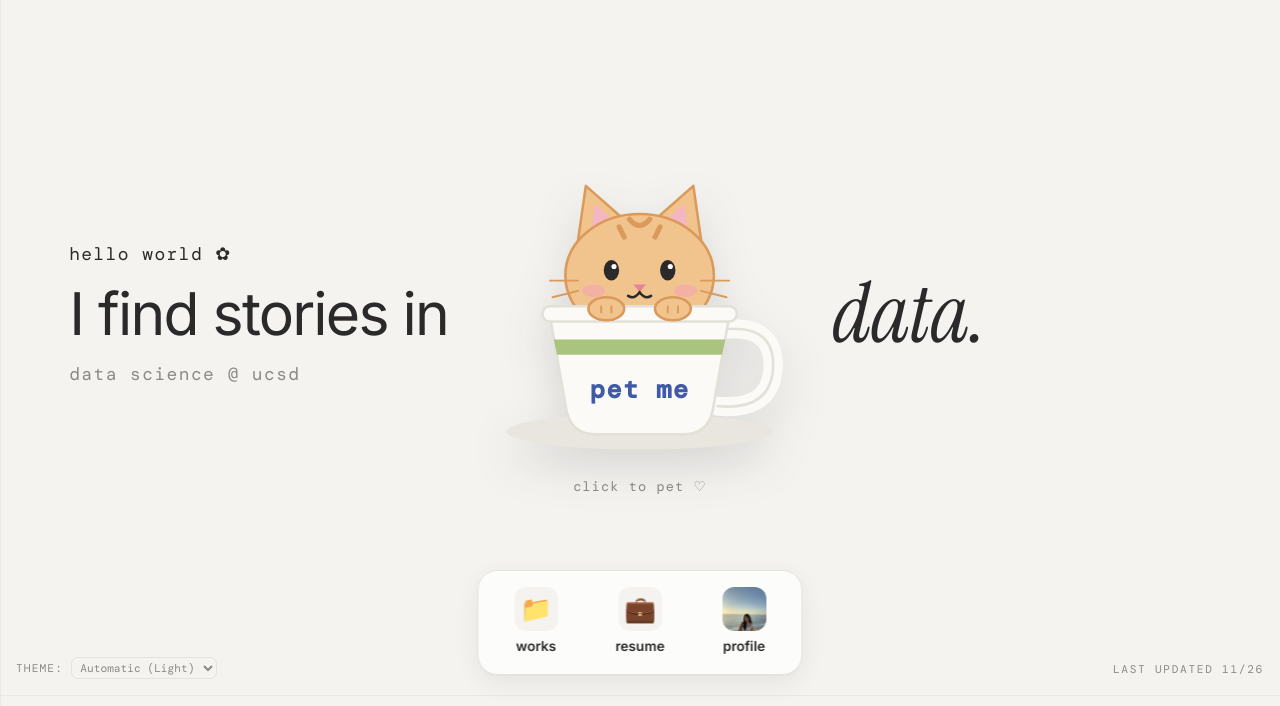
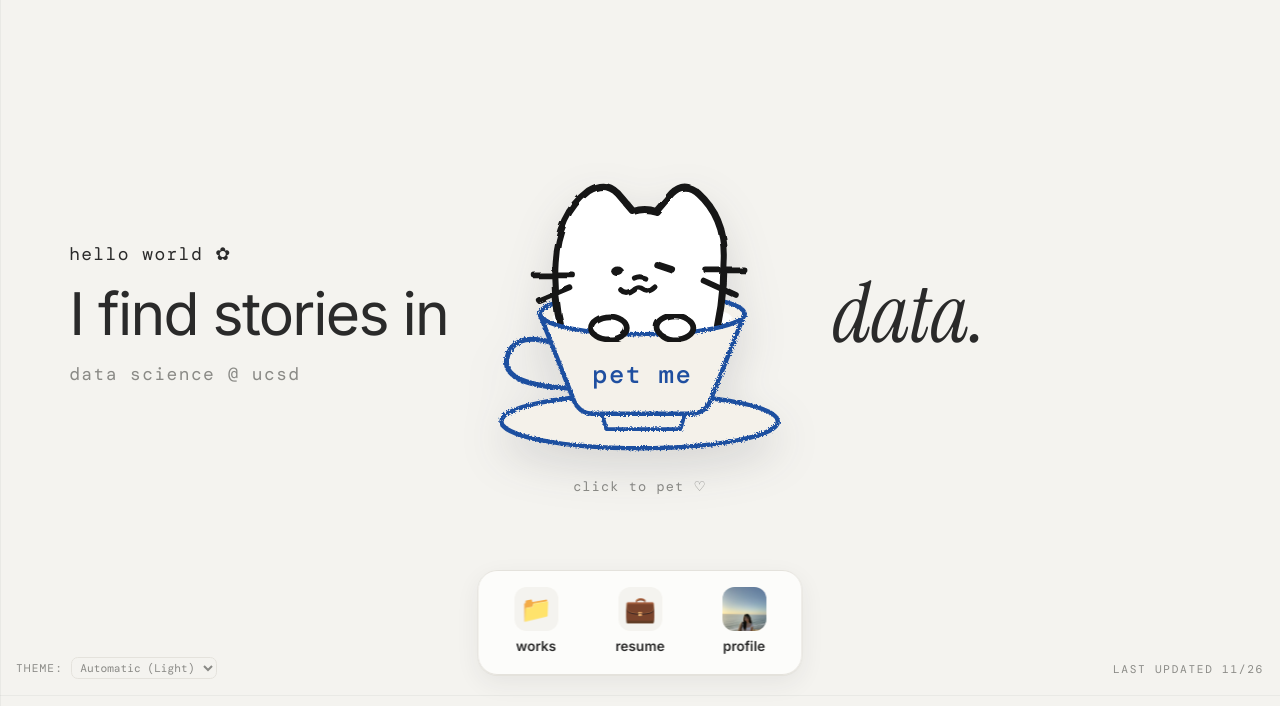
Before and after one commit to chouiie/portfolio, a website: page index.html in a window 1280 px wide. Shown: the part 105-811 px from the top of the page. Drawn offline with nearby package versions, Linux system fonts and the light colour scheme.

Commit message:
Redraw home cat as doodle in crayon cup

```diff
--- a/index.html
+++ b/index.html
@@ -21,50 +21,55 @@
         <div class="hero-cup">
             <button class="pet-cat" type="button" aria-label="Pet the cat">
                 <svg viewBox="0 0 240 260" aria-hidden="true">
-                    <ellipse cx="120" cy="238" rx="104" ry="14" fill="#e9e6df" />
+                    <defs>
+                        <filter id="crayon" x="-5%" y="-5%" width="110%" height="110%">
+                            <feTurbulence type="fractalNoise" baseFrequency="0.8" numOctaves="2" seed="3" result="noise" />
+                            <feDisplacementMap in="SourceGraphic" in2="noise" scale="3" />
+                        </filter>
+                        <filter id="doodle" x="-10%" y="-10%" width="120%" height="120%">
+                            <feTurbulence type="fractalNoise" baseFrequency="0.05" numOctaves="2" seed="7" result="noise" />
+                            <feDisplacementMap in="SourceGraphic" in2="noise" scale="4" />
+                        </filter>
+                    </defs>
 
-                    <path d="M186 158 q42 -4 38 34 q-4 30 -44 26" fill="none" stroke="#fbfaf7" stroke-width="15" stroke-linecap="round" />
-                    <path d="M186 158 q42 -4 38 34 q-4 30 -44 26" fill="none" stroke="#e3e0d8" stroke-width="2" />
+                    <g filter="url(#crayon)" stroke="#1f4fa0" stroke-linecap="round" stroke-linejoin="round">
+                        <ellipse cx="120" cy="230" rx="108" ry="21" fill="#f4f1ea" stroke-width="3.5" />
+                        <path d="M90 222 L94 236 H152 L156 222" fill="#f4f1ea" stroke-width="3" />
+                        <path d="M50 168 Q20 160 16 182 Q14 202 66 204" fill="none" stroke-width="4" />
+                        <path d="M42 146 A80 16 0 0 1 202 146 A80 16 0 0 1 42 146 Z" fill="#f4f1ea" stroke-width="3.5" />
+                        <ellipse cx="122" cy="149" rx="70" ry="11" fill="#fff" stroke="none" />
+                    </g>
 
-                    <g class="head">
-                        <path d="M70 102 L78 46 L112 76 Z" fill="#f2c48d" stroke="#d99a5b" stroke-width="2" stroke-linejoin="round" />
-                        <path d="M170 102 L162 46 L128 76 Z" fill="#f2c48d" stroke="#d99a5b" stroke-width="2" stroke-linejoin="round" />
-                        <path d="M82 84 L85 60 L102 76 Z" fill="#f4b6c2" />
-                        <path d="M158 84 L155 60 L138 76 Z" fill="#f4b6c2" />
+                    <g class="head" filter="url(#doodle)" stroke="#141414" stroke-linecap="round" stroke-linejoin="round">
+                        <path d="M64 176 Q52 140 54 106 Q56 68 80 50 Q93 42 103 52 L115 66 Q124 63 133 66 L145 52 Q155 42 166 52 Q188 72 186 106 Q186 140 176 176 Z" fill="#fff" stroke-width="5.5" />
 
-                        <ellipse cx="120" cy="116" rx="58" ry="48" fill="#f2c48d" stroke="#d99a5b" stroke-width="2" />
-                        <path d="M112 72 q8 10 16 0 M104 78 l4 8 M136 78 l-4 8" fill="none" stroke="#d99a5b" stroke-width="4" stroke-linecap="round" />
-
-                        <g class="eyes-open" fill="#2a2a2a">
-                            <ellipse cx="98" cy="112" rx="6" ry="8" />
-                            <ellipse cx="142" cy="112" rx="6" ry="8" />
-                            <circle cx="100" cy="109" r="2" fill="#fff" />
-                            <circle cx="144" cy="109" r="2" fill="#fff" />
+                        <g class="eyes-open" fill="#141414" stroke="none">
+                            <ellipse cx="102" cy="112" rx="5" ry="3.8" />
+                            <path d="M134 108 L146 112" stroke="#141414" stroke-width="5" fill="none" />
                         </g>
-                        <g class="eyes-happy" fill="none" stroke="#2a2a2a" stroke-width="3.5" stroke-linecap="round">
-                            <path d="M90 114 q8 -10 16 0" />
-                            <path d="M134 114 q8 -10 16 0" />
+                        <g class="eyes-happy" fill="none" stroke-width="4.5">
+                            <path d="M94 114 q8 -9 16 0" />
+                            <path d="M132 114 q8 -9 16 0" />
                         </g>
-                        <g class="eyes-sleepy" fill="none" stroke="#2a2a2a" stroke-width="3.5" stroke-linecap="round">
-                            <path d="M90 112 q8 6 16 0" />
-                            <path d="M134 112 q8 6 16 0" />
+                        <g class="eyes-sleepy" fill="none" stroke-width="4.5">
+                            <path d="M94 112 q8 5 16 0" />
+                            <path d="M132 112 q8 5 16 0" />
                         </g>
 
-                        <ellipse cx="84" cy="128" rx="9" ry="5" fill="#f4a3b4" opacity="0.6" />
-                        <ellipse cx="156" cy="128" rx="9" ry="5" fill="#f4a3b4" opacity="0.6" />
-                        <path d="M115 123 h10 l-5 6 Z" fill="#e8849a" />
-                        <path d="M120 129 q-4 6 -9 3 M120 129 q4 6 9 3" fill="none" stroke="#2a2a2a" stroke-width="2" stroke-linecap="round" />
-                        <path d="M72 120 h-22 M72 128 l-20 5 M168 120 h22 M168 128 l20 5" stroke="#d99a5b" stroke-width="1.5" stroke-linecap="round" />
+                        <path d="M116 118 q4 -2 8 0" fill="none" stroke-width="4" />
+                        <path d="M106 128 q4 4 9 0 q4 -4 8 -1 q4 3 9 -2" fill="none" stroke-width="4" />
+                        <path d="M38 116 H68 M42 136 L66 126 M172 112 H202 M170 120 L196 132" fill="none" stroke-width="4.5" />
                     </g>
 
-                    <path d="M50 148 h140 l-13 74 q-4 18 -22 18 h-70 q-18 0 -22 -18 Z" fill="#fbfaf7" stroke="#e3e0d8" stroke-width="2" />
-                    <path d="M53 166 h134 l-2.5 12 h-129 Z" fill="#a8c47f" />
-                    <text x="120" y="212" text-anchor="middle" font-family="DM Mono, monospace" font-size="20" letter-spacing="1" fill="#3e5aa8">pet me</text>
-                    <rect x="44" y="140" width="152" height="12" rx="6" fill="#fbfaf7" stroke="#e3e0d8" stroke-width="2" />
+                    <g filter="url(#crayon)" stroke="#1f4fa0" stroke-linecap="round" stroke-linejoin="round">
+                        <path d="M42 146 A80 16 0 0 0 202 146 L176 212 Q172 224 160 224 H84 Q72 224 68 212 Z" fill="#f4f1ea" stroke-width="3.5" />
+                    </g>
+                    <text x="122" y="200" text-anchor="middle" font-family="DM Mono, monospace" font-size="20" font-weight="500" letter-spacing="1" fill="#1f4fa0">pet me</text>
 
-                    <ellipse cx="94" cy="142" rx="14" ry="9" fill="#f2c48d" stroke="#d99a5b" stroke-width="2" />
-                    <ellipse cx="146" cy="142" rx="14" ry="9" fill="#f2c48d" stroke="#d99a5b" stroke-width="2" />
-                    <path d="M90 140 v5 M98 140 v5 M142 140 v5 M150 140 v5" stroke="#d99a5b" stroke-width="1.5" stroke-linecap="round" />
+                    <g filter="url(#doodle)" fill="#fff" stroke="#141414" stroke-width="4.5">
+                        <ellipse cx="96" cy="157" rx="14" ry="9" />
+                        <ellipse cx="148" cy="157" rx="14" ry="9" />
+                    </g>
                 </svg>
             </button>
             <p class="cat-says" aria-live="polite">click to pet ♡</p>
```
